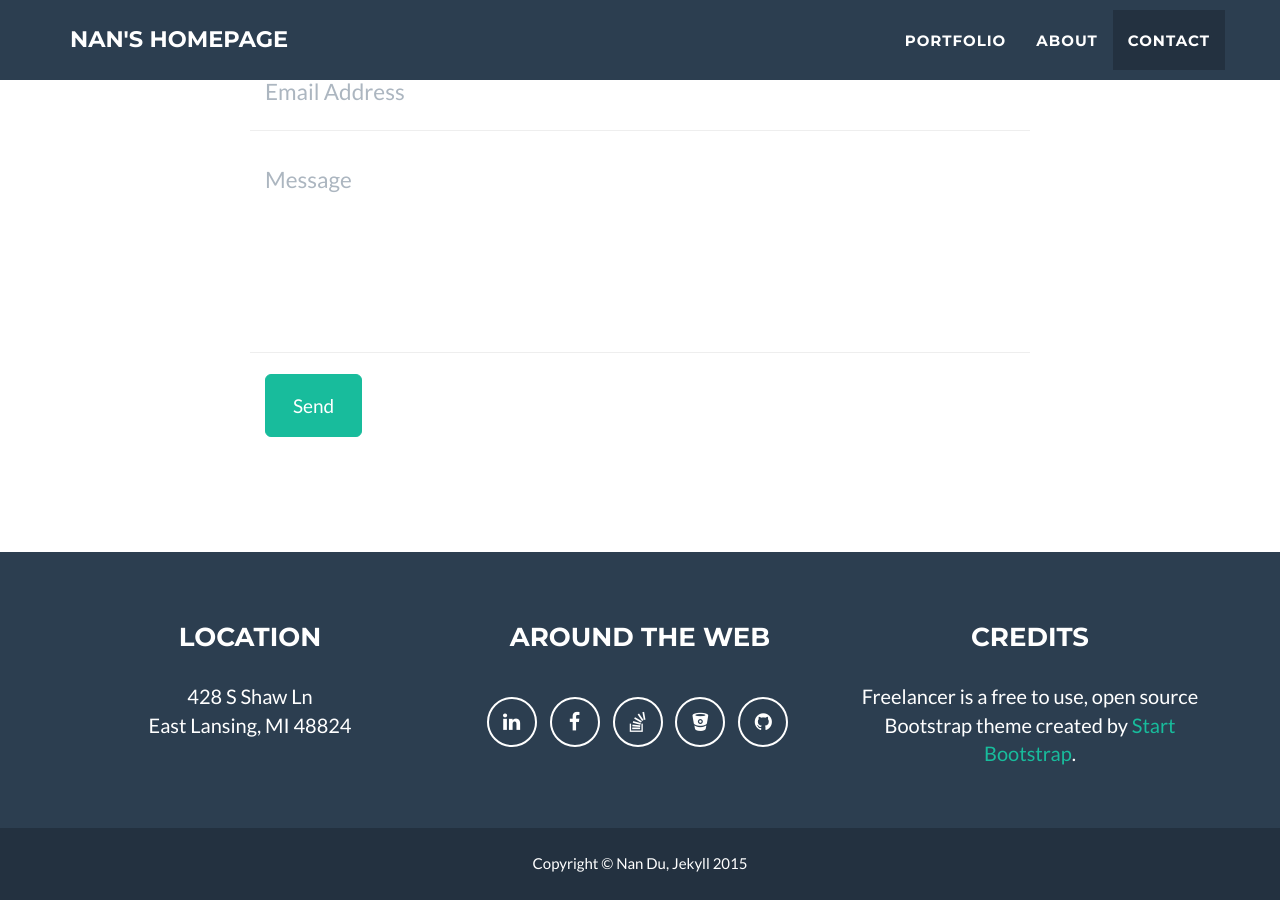
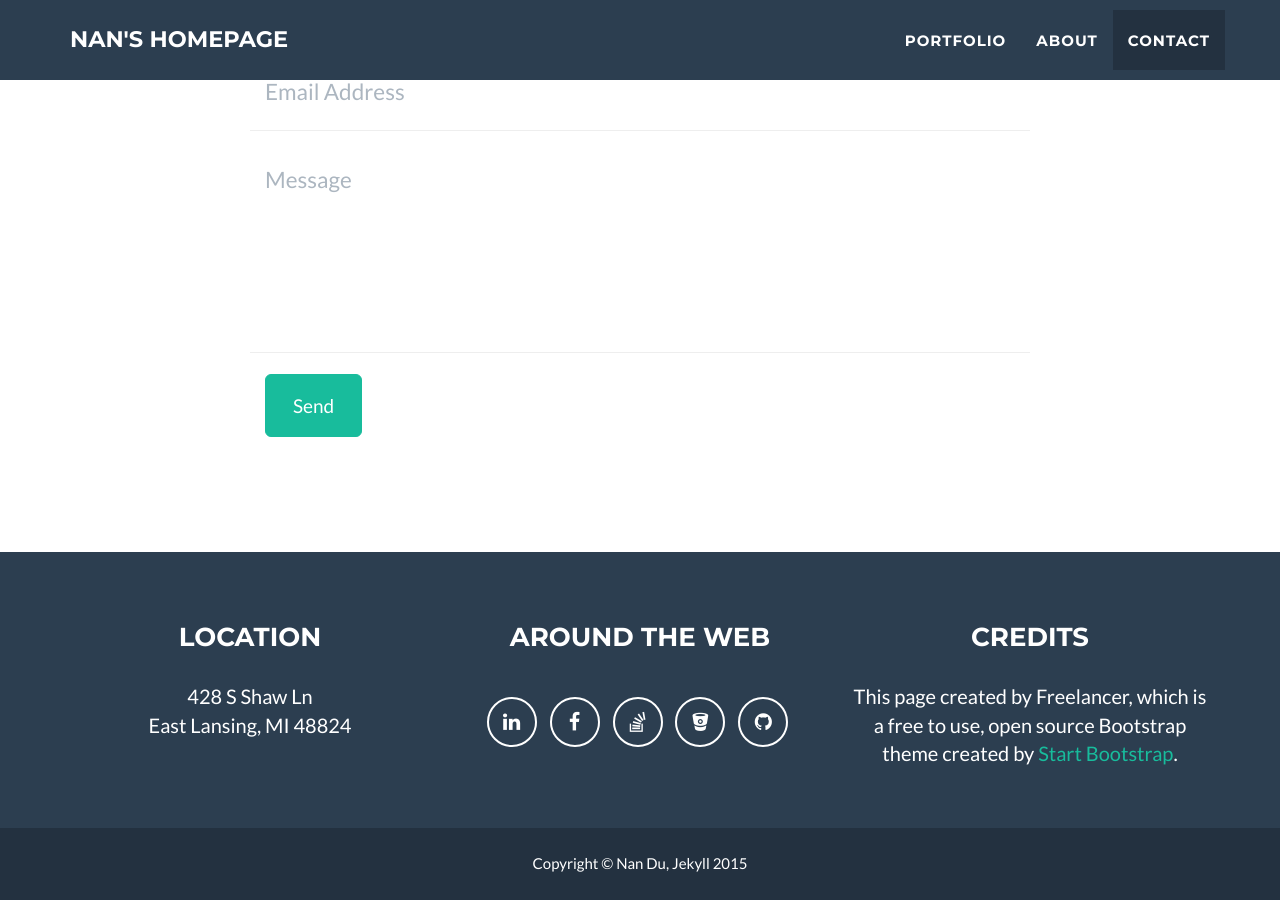
Before and after one commit to Strideradu/strideradu.github.io, a Jekyll site: the page built from index.html, in a window 1280 px wide and 900 px high, scrolled down 2575 px. Built offline with Jekyll 4.4.1, drawn with Linux system fonts in a browser that asks for light colours.

Commit message:
Modify credits

```diff
--- a/_config.yml
+++ b/_config.yml
@@ -56,7 +56,7 @@
   - line: East Lansing, MI 48824
 
 # Credits content
-credits: 'Freelancer is a free to use, open source Bootstrap theme created by <a href="http://startbootstrap.com">Start Bootstrap</a>.'
+credits: 'This page created by Freelancer, which is a free to use, open source Bootstrap theme created by <a href="http://startbootstrap.com">Start Bootstrap</a>.'
 
 # Build settings
 markdown: kramdown
```
